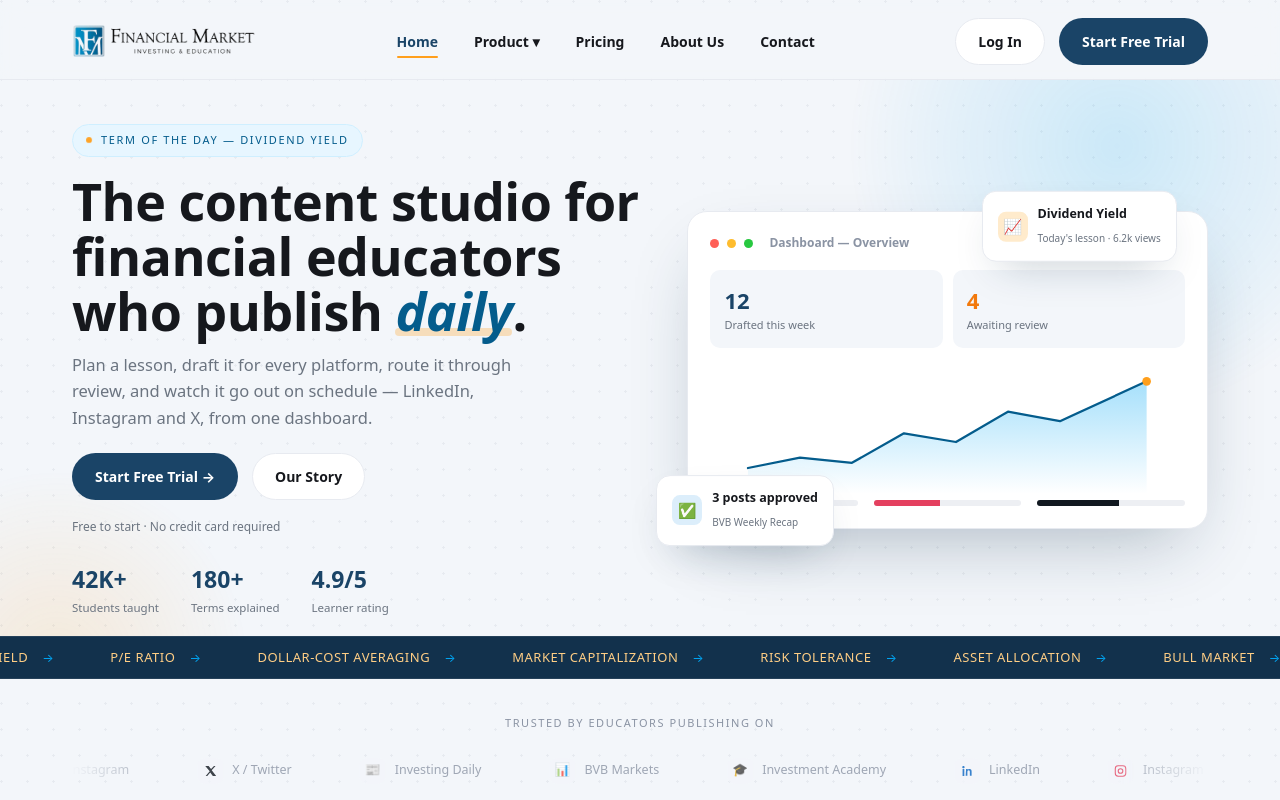
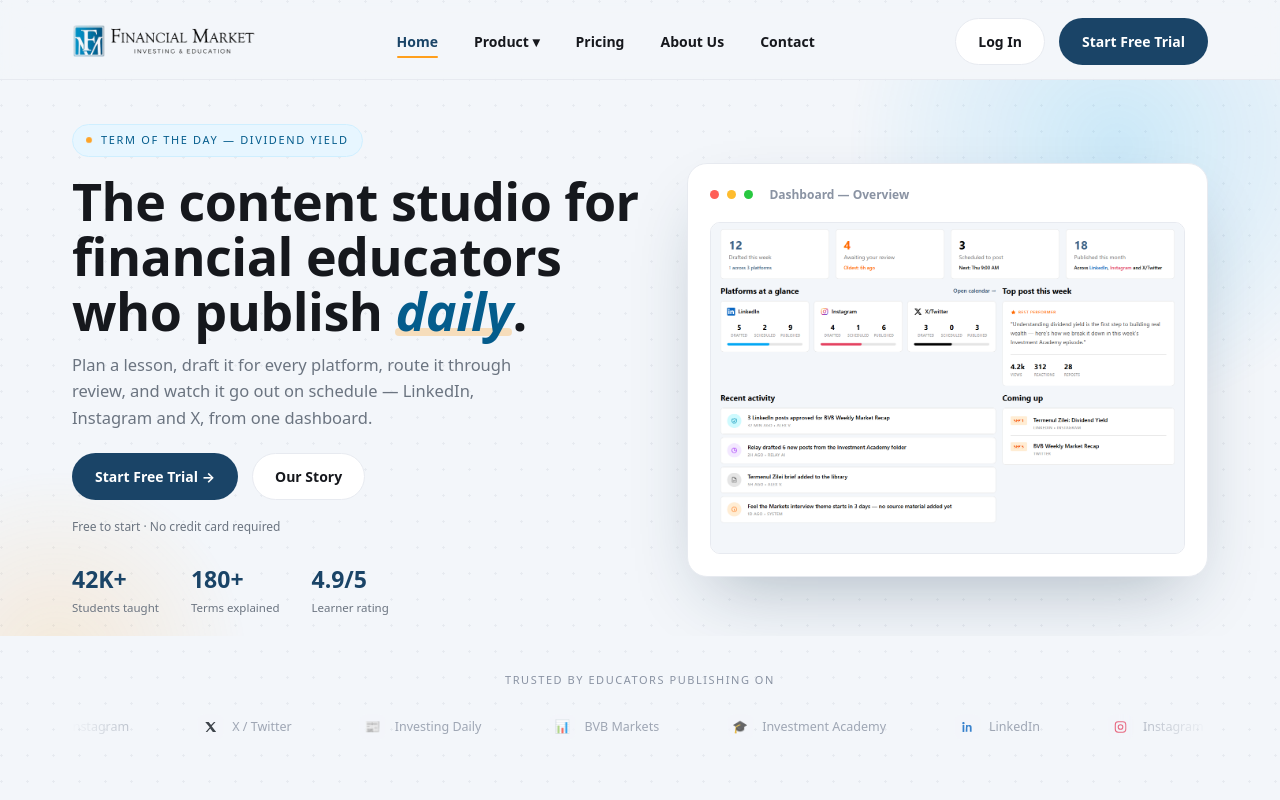
Before and after one commit to Zuha-liaqat/Financial-market, a React (Vite) app: page / in a window 1280 px wide. Built offline with nearby package versions, Linux system fonts and the light colour scheme.

Commit message:
UI changes

```diff
--- a/src/pages/marketing/AboutPage.jsx
+++ b/src/pages/marketing/AboutPage.jsx
@@ -1,4 +1,3 @@
-import { Link } from 'react-router-dom'
 import MarketingPage from './MarketingPage'
 import { FeatureCards, CtaBannerSection } from './pieces'
 import { ICONS } from './icons'
@@ -21,9 +20,6 @@ export default function AboutPage() {
     <MarketingPage active="about">
       <section className="page-banner">
         <div className="wrap">
-          <div className="crumbs reveal">
-            <Link to="/">Home</Link> / About Us
-          </div>
           <div className="eyebrow reveal">
             <span className="dot" /> OUR STORY
           </div>
--- a/src/pages/marketing/ContactPage.jsx
+++ b/src/pages/marketing/ContactPage.jsx
@@ -1,5 +1,4 @@
 import { useState } from 'react'
-import { Link } from 'react-router-dom'
 import MarketingPage from './MarketingPage'
 import { CtaBannerSection } from './pieces'
 import { ICONS } from './icons'
@@ -34,9 +33,6 @@ export default function ContactPage() {
     <MarketingPage active="contact">
       <section className="page-banner">
         <div className="wrap">
-          <div className="crumbs reveal">
-            <Link to="/">Home</Link> / Contact
-          </div>
           <div className="eyebrow reveal">
             <span className="dot" /> GET IN TOUCH
           </div>
--- a/src/pages/marketing/HomePage.jsx
+++ b/src/pages/marketing/HomePage.jsx
@@ -4,19 +4,6 @@ import MarketingPage from './MarketingPage'
 import { MockCard } from './pieces'
 import { MODULES, moduleIcon } from './navData'
 import { ICONS } from './icons'
-
-const TICKER_TERMS = [
-  'COMPOUND INTEREST',
-  'DIVIDEND YIELD',
-  'P/E RATIO',
-  'DOLLAR-COST AVERAGING',
-  'MARKET CAPITALIZATION',
-  'RISK TOLERANCE',
-  'ASSET ALLOCATION',
-  'BULL MARKET',
-  'BEAR MARKET',
-  'LIQUIDITY',
-]
 
 const STEPS = [
   {
@@ -114,62 +101,7 @@ function Counter({ target, suffix = '', decimals = 0 }) {
   )
 }
 
-function Bar({ target, color }) {
-  const [width, setWidth] = useState('0%')
-  const ref = useRef(null)
-
-  useEffect(() => {
-    const el = ref.current
-    if (!el) return undefined
-    const io = new IntersectionObserver(
-      (entries) => {
-        entries.forEach((entry) => {
-          if (entry.isIntersecting) {
-            setWidth(target)
-            io.disconnect()
-          }
-        })
-      },
-      { threshold: 0.4 },
-    )
-    io.observe(el)
-    return () => io.disconnect()
-  }, [target])
-
-  return (
-    <div ref={ref} style={{ flex: 1, height: 6, borderRadius: 6, background: '#EDEFF3', overflow: 'hidden' }}>
-      <div style={{ width, height: '100%', background: color, transition: 'width 1.2s ease' }} />
-    </div>
-  )
-}
-
 export default function HomePage() {
-  const linePathRef = useRef(null)
-  const areaPathRef = useRef(null)
-
-  useEffect(() => {
-    const line = linePathRef.current
-    if (!line) return
-    const len = line.getTotalLength()
-    line.style.strokeDasharray = String(len)
-    line.style.strokeDashoffset = String(len)
-    line.style.transition = 'stroke-dashoffset 1.8s cubic-bezier(.2,.7,.2,1)'
-    requestAnimationFrame(() => {
-      setTimeout(() => {
-        line.style.strokeDashoffset = '0'
-      }, 200)
-    })
-    if (areaPathRef.current) {
-      areaPathRef.current.style.opacity = '0'
-      areaPathRef.current.style.transition = 'opacity 1.2s ease'
-      setTimeout(() => {
-        if (areaPathRef.current) areaPathRef.current.style.opacity = '1'
-      }, 900)
-    }
-  }, [])
-
-  const tickerItems = [...TICKER_TERMS, ...TICKER_TERMS]
-
   return (
     <MarketingPage active="home">
       {/* Hero */}
@@ -187,7 +119,7 @@ export default function HomePage() {
               schedule — LinkedIn, Instagram and X, from one dashboard.
             </p>
             <div className="hero-ctas reveal reveal-d3">
-              <Link to="/login" className="btn btn-primary">
+              <Link to="/pricing" className="btn btn-primary">
                 Start Free Trial →
               </Link>
               <Link to="/about" className="btn btn-ghost">
@@ -215,72 +147,15 @@ export default function HomePage() {
 
           <div className="reveal reveal-d2" style={{ position: 'relative' }}>
             <MockCard title="Dashboard — Overview">
-              <div style={{ display: 'grid', gridTemplateColumns: '1fr 1fr', gap: 10, marginBottom: 16 }}>
-                <div style={{ background: 'var(--bg)', borderRadius: 10, padding: 14 }}>
-                  <div className="mono" style={{ fontSize: 22, fontWeight: 700, color: 'var(--navy)' }}>12</div>
-                  <div style={{ fontSize: 11, color: 'var(--muted)' }}>Drafted this week</div>
-                </div>
-                <div style={{ background: 'var(--bg)', borderRadius: 10, padding: 14 }}>
-                  <div className="mono" style={{ fontSize: 22, fontWeight: 700, color: 'var(--orange-deep)' }}>4</div>
-                  <div style={{ fontSize: 11, color: 'var(--muted)' }}>Awaiting review</div>
-                </div>
-              </div>
-              <svg viewBox="0 0 460 150" width="100%" height="130" fill="none">
-                <defs>
-                  <linearGradient id="fm-area-fill" x1="0" y1="0" x2="0" y2="1">
-                    <stop offset="0%" stopColor="#00A6F4" stopOpacity="0.35" />
-                    <stop offset="100%" stopColor="#00A6F4" stopOpacity="0" />
-                  </linearGradient>
-                </defs>
-                <path
-                  ref={areaPathRef}
-                  d="M0,120 L60,108 L120,114 L180,80 L240,90 L300,55 L360,66 L460,20 L460,150 L0,150 Z"
-                  fill="url(#fm-area-fill)"
-                />
-                <path
-                  ref={linePathRef}
-                  d="M0,120 L60,108 L120,114 L180,80 L240,90 L300,55 L360,66 L460,20"
-                  stroke="#045C8C"
-                  strokeWidth="2.6"
-                  strokeLinecap="round"
-                  strokeLinejoin="round"
-                />
-                <circle cx="460" cy="20" r="5" fill="#FF9F1C" />
-              </svg>
-              <div style={{ display: 'flex', gap: 16, marginTop: 6 }}>
-                <Bar target="70%" color="var(--linkedin)" />
-                <Bar target="45%" color="var(--ig-2)" />
-                <Bar target="55%" color="var(--xblack)" />
-              </div>
+              <img
+                src="/product-screenshots/dashboard.png"
+                alt="Dashboard — Overview"
+                style={{ borderRadius: 10, border: '1px solid var(--line)', width: '100%' }}
+              />
             </MockCard>
-            <div className="floaty f1">
-              <div className="fi" style={{ background: '#FFEBCC' }}>📈</div>
-              <div className="ft">
-                <strong>Dividend Yield</strong>
-                <span>Today&apos;s lesson · 6.2k views</span>
-              </div>
-            </div>
-            <div className="floaty f2">
-              <div className="fi" style={{ background: '#DCEEFB' }}>✅</div>
-              <div className="ft">
-                <strong>3 posts approved</strong>
-                <span>BVB Weekly Recap</span>
-              </div>
-            </div>
           </div>
         </div>
       </section>
-
-      <div className="ticker-band">
-        <div className="ticker-track">
-          {tickerItems.map((t, i) => (
-            <div className="ticker-item" key={`${t}-${i}`}>
-              {t}
-              <span className="arrow">→</span>
-            </div>
-          ))}
-        </div>
-      </div>
 
       {/* Logo marquee */}
       <section style={{ paddingTop: 36, paddingBottom: 36 }}>
@@ -347,7 +222,6 @@ export default function HomePage() {
           <div className="proc-row">
             {STEPS.map((s, i) => (
               <div className={`proc-card reveal reveal-d${i + 1}`} key={s.title} style={{ '--step-accent': s.accent }}>
-                <div className="pnum">{String(i + 1).padStart(2, '0')}</div>
                 <div className="pbadge">
                   <svg width="22" height="22" viewBox="0 0 24 24" fill="none" stroke="#fff" strokeWidth="1.8">
                     {s.icon}
@@ -375,7 +249,9 @@ export default function HomePage() {
           <div className="cards-grid cols-4">
             {MODULES.map((m) => (
               <Link to={`/product/${m.slug}`} className="lcard reveal" key={m.slug}>
-                <div className="licon">{moduleIcon(m.icon)}</div>
+                <div className="licon" style={{ background: `color-mix(in srgb, ${m.color} 14%, white)` }}>
+                  {moduleIcon(m.icon, m.color)}
+                </div>
                 <h3 style={{ fontSize: 16 }}>{m.title}</h3>
                 <p>{m.desc}</p>
               </Link>
--- a/src/pages/marketing/MarketingHeader.jsx
+++ b/src/pages/marketing/MarketingHeader.jsx
@@ -48,7 +48,7 @@ export default function MarketingHeader({ active = 'home' }) {
           <Link to="/login" className="btn btn-ghost">
             Log In
           </Link>
-          <Link to="/login" className="btn btn-primary">
+          <Link to="/pricing" className="btn btn-primary">
             Start Free Trial
           </Link>
         </div>
@@ -76,7 +76,7 @@ export default function MarketingHeader({ active = 'home' }) {
           Contact
         </Link>
         <Link
-          to="/login"
+          to="/pricing"
           className="btn btn-primary"
           style={{ marginTop: 8, justifyContent: 'center' }}
           onClick={() => setMobileOpen(false)}
--- a/src/pages/marketing/PricingPage.jsx
+++ b/src/pages/marketing/PricingPage.jsx
@@ -83,9 +83,6 @@ export default function PricingPage() {
     <MarketingPage active="pricing">
       <section className="page-banner">
         <div className="wrap" style={{ textAlign: 'center' }}>
-          <div className="crumbs reveal" style={{ justifyContent: 'center', display: 'flex' }}>
-            <Link to="/">Home</Link> / Subscriptions
-          </div>
           <div className="eyebrow reveal" style={{ marginLeft: 'auto', marginRight: 'auto' }}>
             <span className="dot" /> SUBSCRIPTIONS
           </div>
--- a/src/pages/marketing/ProductPage.jsx
+++ b/src/pages/marketing/ProductPage.jsx
@@ -37,7 +37,6 @@ export default function ProductPage() {
   return (
     <MarketingPage active="product">
       <PageBanner
-        crumbLabel={content.crumbLabel}
         eyebrow={content.eyebrow}
         title={content.title}
         lead={content.lead}
```
Also changed, not shown: src/pages/marketing/marketing.css (+5 -20 lines), src/pages/marketing/navData.jsx (+12 -2 lines), src/pages/marketing/pieces.jsx (+3 -6 lines).
